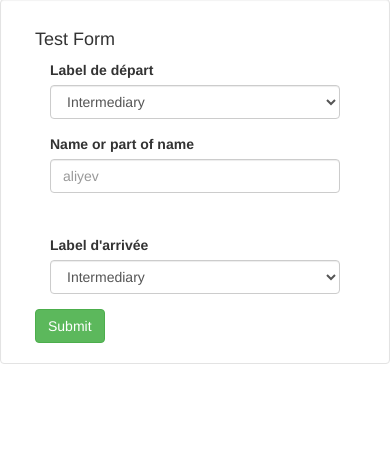
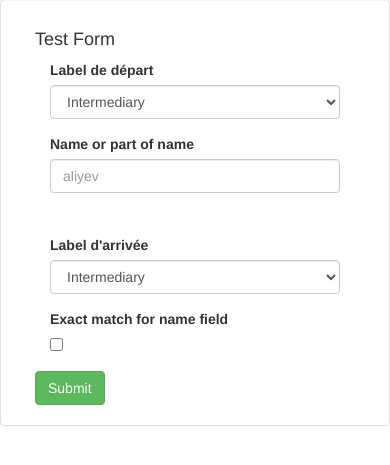
Before and after one commit to OuiSouss/panamapapers, a Flask app: page /test_form in a window 390 px wide. Shown: the part 74-539 px from the top of the page. Run offline with Flask 2, Linux system fonts and the light colour scheme; some libraries are stand-ins or nearby versions.

Commit message:
ajout checkbox avec sensitive case or exactly search

```diff
--- a/panamas/flaskproject/app.py
+++ b/panamas/flaskproject/app.py
@@ -18,7 +18,7 @@
 """
 
 # TODO: check validation country->country doit renvoyer un script
-# TODO: check validation impossiblité de something->Country et l'inverse
+# FAIT: check validation impossiblité de something->Country et l'inverse
 # TODO: afficher sens des edges
 # TODO: afficher le nom des edges (exemple : http://bl.ocks.org/jhb/5955887)
 # TODO: couleur en fonction des labels (officer, entity ...)
@@ -211,6 +211,7 @@ def test_form():
         name = form.name.data
         label_d = form.label_d.data
         label_f = form.label_f.data
+        check = form.check.data
         if form.validate_on_submit():
             """
                 formulaire validé donc on a vérifié si ce sont les bons champs pour envoyer une requête
@@ -224,9 +225,10 @@ def test_form():
                 return redirect(url_for('test_form'))
             if (label_d == "Country" and label_d == label_f):
                 return redirect(url_for('form_country'))
-            f["label_d"] = request.form["label_d"].encode("utf-8")
-            f["name"] = request.form["name"].encode("utf-8")
-            f["label_f"] = request.form["label_f"].encode("utf-8")
+            f["label_d"] = label_d
+            f["name"] = name
+            f["label_f"] = label_f
+            f["check"] = check
             return form_submit(f)
         else:
             flash("Not validate", "danger")
@@ -242,8 +244,13 @@ def form_submit(form):
     node_l = []
     data = {}
     lis = []
-    result = session.run("match (o:" + form["label_d"] + ") where toLower(o.name) contains \""
-                         + form["name"] + "\" match (o)-[r] - (c:"
+    if (form["check"] == True):
+        result = session.run("match (o:" + form["label_d"] + ") where o.name = \""
+                         + form["name"]+ "\" match (o)-[r] - (c:"
+                         + form["label_f"] + ") return o,r,c")
+    else:
+        result = session.run("match (o:" + form["label_d"] + ") where toLower(o.name) contains \""
+                         + form["name"].lower() + "\" match (o)-[r] - (c:"
                          + form["label_f"] + ") return o,r,c")
     for r in result :
         c.append({'source' : r[0]["name"], 'target' : r[2]["name"], 'values' : r[1].type})
--- a/panamas/flaskproject/form.py
+++ b/panamas/flaskproject/form.py
@@ -44,6 +44,7 @@ class TestForm(FlaskForm):
                                        ('Entity','Entity'),
                                        ('Country','Country')],
                           validators=[InputRequired("You need to select a label")])
+    check = BooleanField("Exact match for name field")
 
 
 class CountryForm(FlaskForm):
--- a/panamas/flaskproject/templates/select.html
+++ b/panamas/flaskproject/templates/select.html
@@ -44,6 +44,14 @@
 			</div>
 		</div>
 	</div>
+	<div class="form-group">
+		<div class="col-sm-10">
+			{{ form.check.label(class="col-sm-4") }}
+			<div class="col-sm-3">
+ 			{{ form.check(type="checkbox") }}
+			</div>
+		</div>
+	</div>
 	<button class="btn btn-success" type="submit"> Submit </button>
 </form>
 {% endblock %}
```
